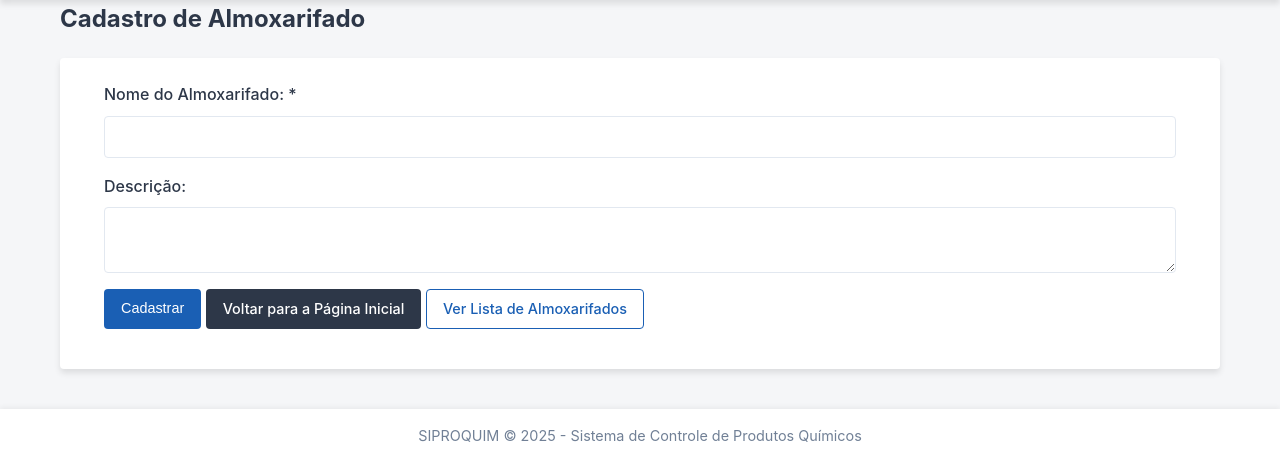
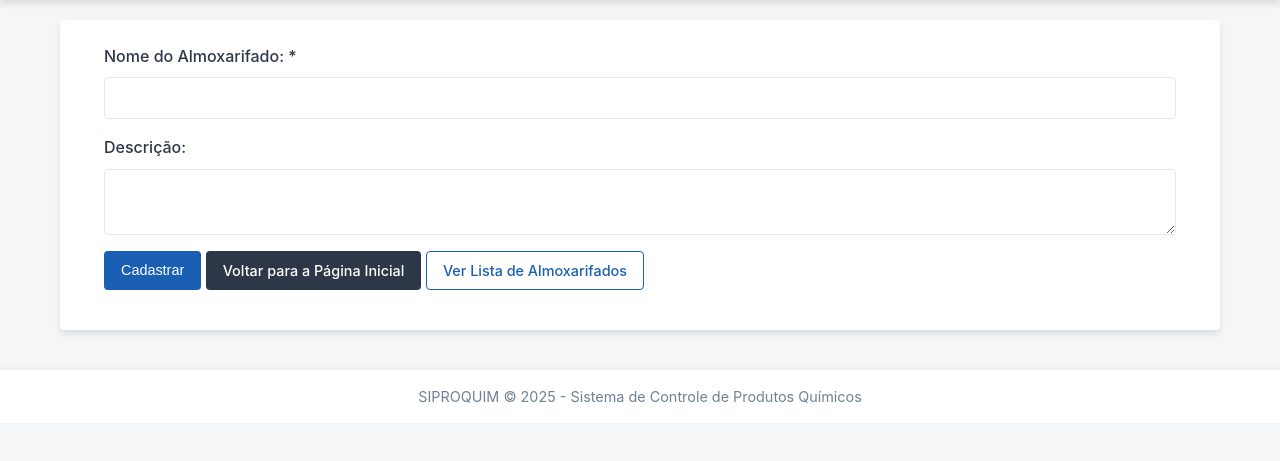
Before and after one commit to gmedeirosnet/SIPROQUIM, a PHP site: page /cadastros/lugar.php in a window 1280 px wide. Shown: the part 74-535 px from the top of the page. Run offline with PHP 8.4, Linux system fonts and the light colour scheme; data that the repository does not hold is empty; some libraries are stand-ins or nearby versions.

Commit message:
Comment out page title assignment in lugar.php

```diff
--- a/src/cadastros/lugar.php
+++ b/src/cadastros/lugar.php
@@ -3,7 +3,7 @@
 require_once __DIR__ . '/../config/db.php';
 
 // Set page title
-$pageTitle = $editing ? 'Editar Almoxarifado' : 'Cadastro de Almoxarifado';
+// $pageTitle = $editing ? 'Editar Almoxarifado' : 'Cadastro de Almoxarifado';
 
 // Check if editing existing record
 $editing = false;
```
